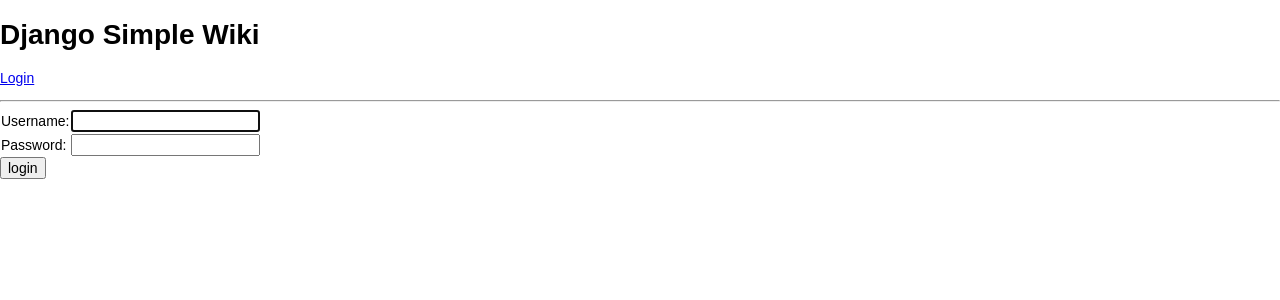
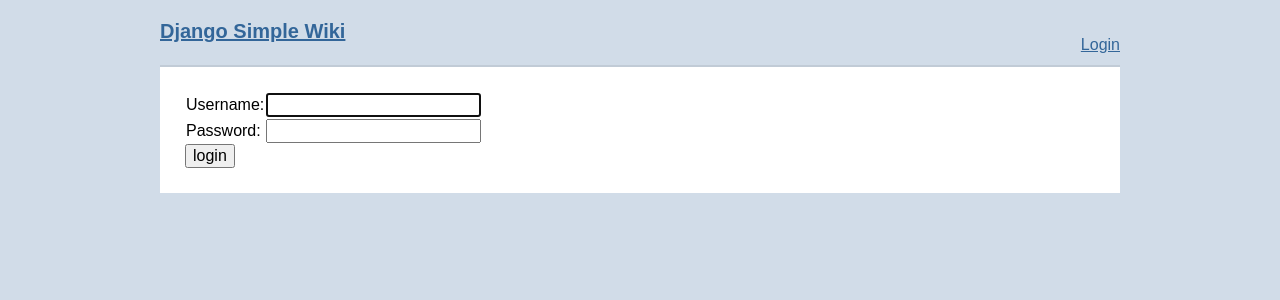
Before and after one commit to berkerpeksag/django-simplewiki, a Django app: page /accounts/login/ in a window 1280 px wide. Shown: the top 300 px of the page. Run offline with Django 3.2, Linux system fonts and the light colour scheme; parts of the project's set-up code (start-up, migrations or seed data) failed here and were passed over.

Commit message:
Add more clear CSS based default theme.

```diff
--- a/simplewiki/static/style/screen.css
+++ b/simplewiki/static/style/screen.css
@@ -1,3 +1,27 @@
+a {
+    color: #336699;
+}
+
 body {
-    font: normal 14px Arial;
+    background: #D1DCE8; margin: 20px auto; width: 960px;
 }
+
+header {
+    border-bottom: 2px solid #C1CBD6; height: 45px;
+}
+header > h1 {
+    font-size: 20px;
+}
+header > #user {
+    float: right;
+}
+
+#body {
+    background-color: #fff; padding: 25px;
+}
+#body > h2 {
+    margin-top: 0;
+}
+#body > #doc-meta {
+    color: #333333; font-size: 12px;
+}
--- a/simplewiki/templates/base.html
+++ b/simplewiki/templates/base.html
@@ -8,14 +8,15 @@
 </head>
 <body>
     <header>
-        <h1>Django Simple Wiki</h1>
+        <div id="user">
         {% if user.is_authenticated %}
             <p>Welcome, {{ user.username }}. <a href="{% url 'django.contrib.auth.views.logout' %}">Logout</a></p>
         {% else %}
             <p><a href="{% url 'django.contrib.auth.views.login' %}">Login</a></p>
         {% endif %}
+        </div>
+        <h1><a href="{% url 'document_index' %}">Django Simple Wiki</a></h1>
     </header>
-    <hr>
     <div id="body">
         {% block content %}{% endblock %}
     </div>
--- a/simplewiki/urls.py
+++ b/simplewiki/urls.py
@@ -3,7 +3,7 @@
 from .views import DocumentDetail, DocumentUpdate, DocumentIndex
 
 urlpatterns = patterns('simplewiki.views',
-    url(r'^$', DocumentIndex.as_view()),
+    url(r'^$', DocumentIndex.as_view(), name='document_index'),
     url(r'^(?P<slug>[a-z0-9-]+)$', DocumentDetail.as_view(), name='document_detail'),
     url(r'^(?P<slug>[a-z0-9-]+)/edit/$', DocumentUpdate.as_view(), name='document_update'),
 )
```
Also changed, not shown: simplewiki/templates/simplewiki/document_detail.html (+8 -9 lines).
